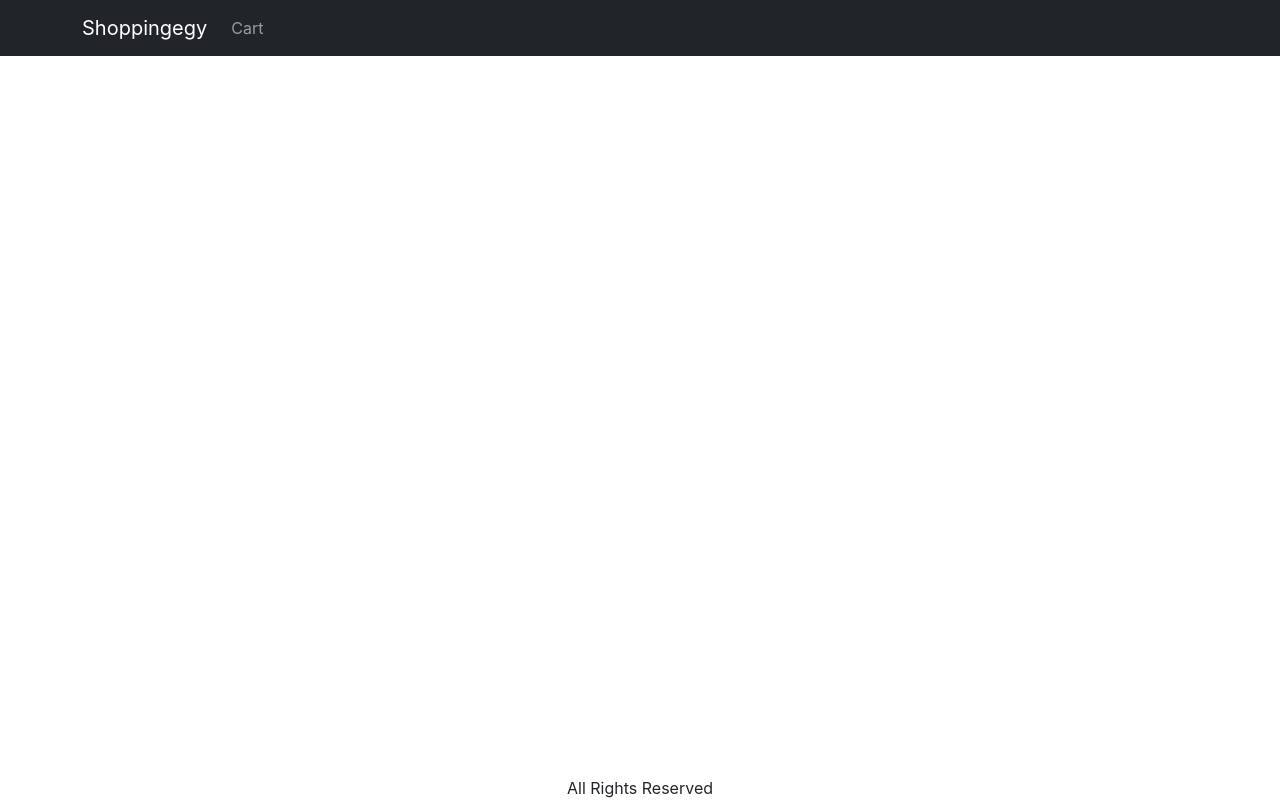
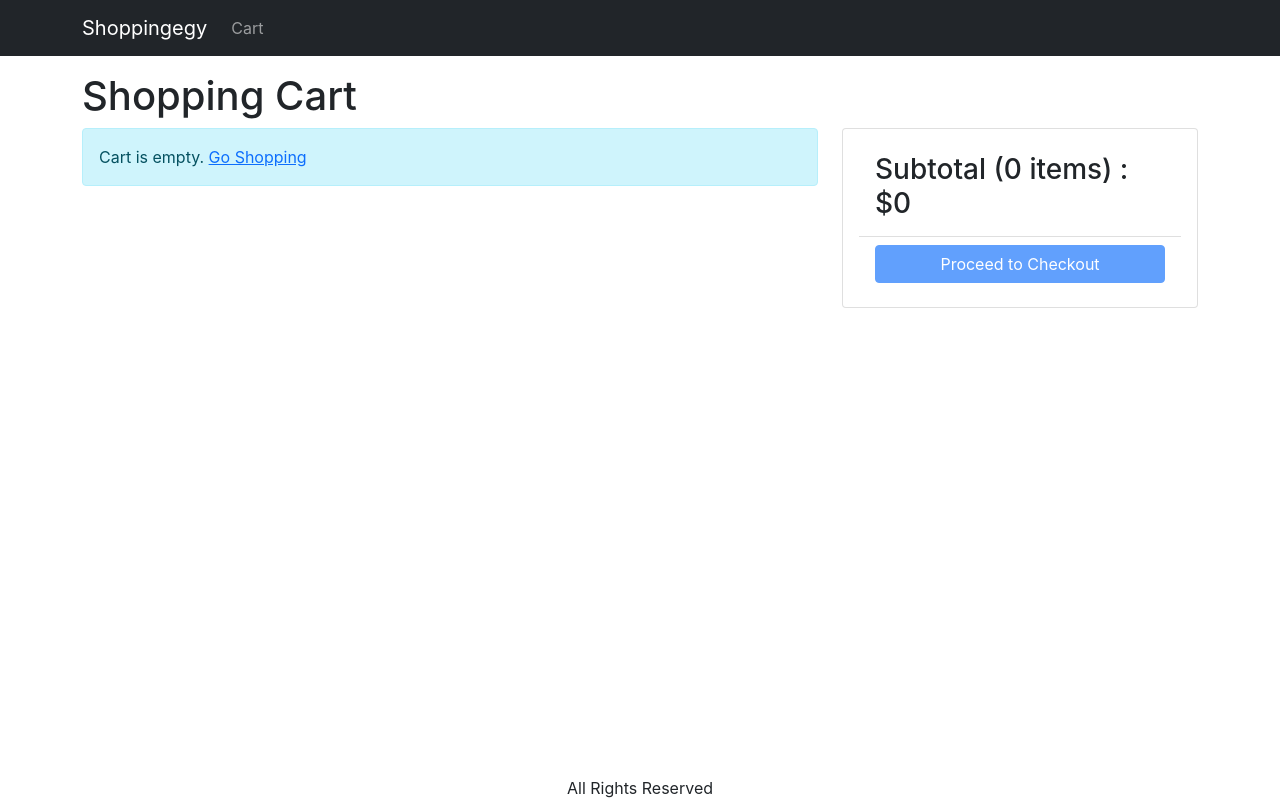
Before and after one commit to Vidushika0316/Ecommerce-mern, a React (Create React App) app in the folder frontend/: page /cart in a window 1280 px wide. Built offline with nearby package versions, Linux system fonts and the light colour scheme.

Commit message:
create cart screen

```diff
--- a/frontend/src/App.js
+++ b/frontend/src/App.js
@@ -9,6 +9,7 @@
 import { Link } from 'react-router-dom';
 import { Store } from './Store';
 import { useContext } from 'react';
+import CartScreen from './screens/CartScreen';
 
 function App() {
   const { state } = useContext(Store);
@@ -40,6 +41,7 @@
           <Container className="mt-3">
             <Routes>
               <Route path="/product/:slug" element={<ProductScreen />} />
+              <Route path="/cart" element={<CartScreen />} />
               <Route path="/" element={<HomeScreen />} />
             </Routes>
           </Container>
--- a/frontend/src/index.css
+++ b/frontend/src/index.css
@@ -36,6 +36,9 @@
 .product-info {
   padding: 1rem;
 }
-.img-large{
+.img-large {
   max-width: 100%;
 }
+.img-thumbnail {
+  height: 80px;
+}
--- /dev/null
+++ b/frontend/src/screens/CartScreen.js
@@ -0,0 +1,96 @@
+import { useContext } from 'react';
+import { Store } from '../Store';
+import { Helmet } from 'react-helmet-async';
+import Row from 'react-bootstrap/Row';
+import Col from 'react-bootstrap/Col';
+import MessageBox from '../components/MessageBox';
+import ListGroup from 'react-bootstrap/ListGroup';
+import Button from 'react-bootstrap/Button';
+import Card from 'react-bootstrap/Card';
+import { Link } from 'react-router-dom';
+
+export default function CartScreen() {
+  const { state, dispatch: ctxDispatch } = useContext(Store);
+  const {
+    cart: { cartItems },
+  } = state;
+
+  return (
+    <div>
+      <Helmet>
+        <title>Shopping Cart</title>
+      </Helmet>
+      <h1>Shopping Cart</h1>
+      <Row>
+        <Col md={8}>
+          {cartItems.length === 0 ? (
+            <MessageBox>
+              Cart is empty. <Link to="/">Go Shopping</Link>
+            </MessageBox>
+          ) : (
+            <ListGroup>
+              {cartItems.map((item) => (
+                <ListGroup.Item key={item._id}>
+                  <Row className="align-items-center">
+                    <Col md={4}>
+                      <img
+                        src={item.image}
+                        alt={item.name}
+                        className="img-fluid rounded img-thumbnail"
+                      ></img>{' '}
+                      <Link to={`/product/${item.slug}`}>{item.name}</Link>
+                    </Col>
+                    <Col md={3}>
+                      <Button variant="light" disabled={item.quantity === 1}>
+                        <i className="fas fa-minus-circle"></i>
+                      </Button>{' '}
+                      <span>{item.quantity}</span>{' '}
+                      <Button
+                        variant="light"
+                        disabled={item.quantity === item.countInStock}
+                      >
+                        <i className="fas fa-plus-circle"></i>
+                      </Button>
+                    </Col>
+                    <Col md={3}>${item.price}</Col>
+                    <Col md={2}>
+                      <Button variant="light">
+                        <i className="fas fa-trash"></i>
+                      </Button>
+                    </Col>
+                  </Row>
+                </ListGroup.Item>
+              ))}
+            </ListGroup>
+          )}
+        </Col>
+        <Col md={4}>
+          <Card>
+            <Card.Body>
+              <ListGroup variant="flush">
+                <ListGroup.Item>
+                  <h3>
+                    Subtotal ({cartItems.reduce((a, c) => a + c.quantity, 0)}{' '}
+                    items) : $
+                    {cartItems.reduce((a, c) => a + c.price * c.quantity, 0)}
+                  </h3>
+                </ListGroup.Item>
+                <ListGroup.Item>
+                  <div className="d-grid">
+                    <Button
+                      type="button"
+                      variant="primary"
+                      disabled={cartItems.length === 0}
+                    >
+                      Proceed to Checkout
+                    </Button>
+                  </div>
+                </ListGroup.Item>
+              </ListGroup>
+            </Card.Body>
+          </Card>
+        </Col>
+      </Row>
+    </div>
+  );
+}
--- a/frontend/src/screens/ProductScreen.js
+++ b/frontend/src/screens/ProductScreen.js
@@ -1,4 +1,4 @@
-import { useParams } from 'react-router-dom';
+import { Navigate, useNavigate, useParams } from 'react-router-dom';
 import { useEffect, useReducer, useContext } from 'react';
 import axios from 'axios';
 import Row from 'react-bootstrap/Row';
@@ -28,6 +28,7 @@
 };
 
 function ProductScreen() {
+  const navigate = useNavigate();
   const params = useParams();
   const { slug } = params;
 
@@ -65,6 +66,7 @@
       type: 'CART_ADD_ITEM',
       payload: { ...product, quantity },
     });
+    navigate('/cart');
   };
 
   return loading ? (
```
